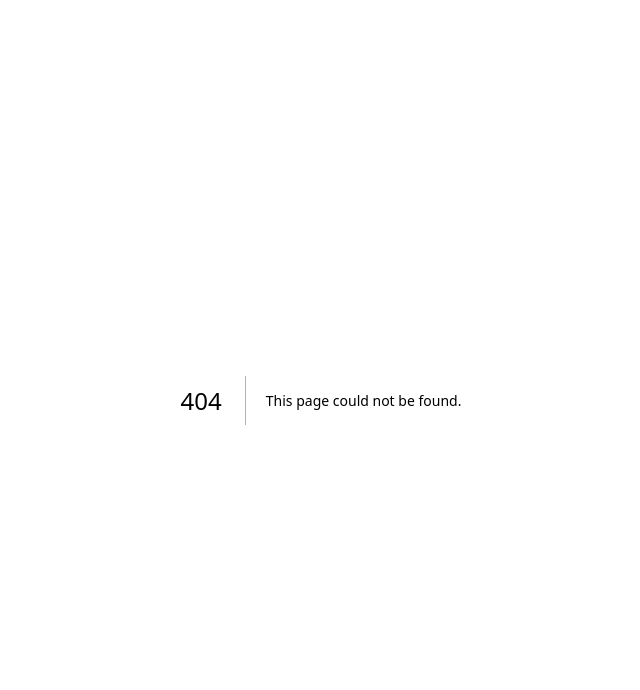
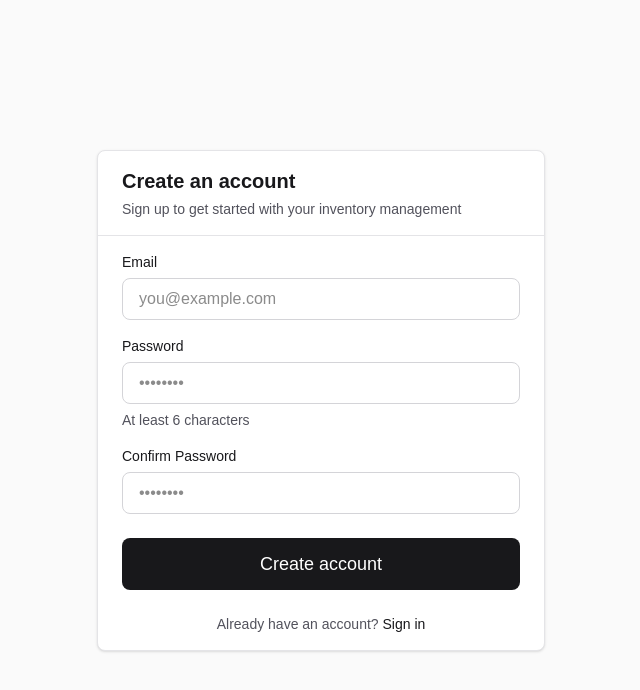
Before and after one commit to medkan01/inventory-management, a Next.js app in the folder client-web-app/: page /signup in a window 1280 px wide. Before the commit this address had no page. Shown: the top 690 px of the page, without its empty margins (319-959 px from the left). Built offline with nearby package versions, Linux system fonts and the light colour scheme.

Commit message:
feat(auth): create login and signup pages with minimal design

```diff
--- /dev/null
+++ b/client-web-app/app/(auth)/layout.tsx
@@ -0,0 +1,13 @@
+export default function AuthLayout({
+  children,
+}: {
+  children: React.ReactNode
+}) {
+  return (
+    <div className="min-h-screen flex items-center justify-center bg-zinc-50 dark:bg-zinc-950 p-4">
+      <div className="w-full max-w-md">
+        {children}
+      </div>
+    </div>
+  )
+}
--- /dev/null
+++ b/client-web-app/app/(auth)/login/page.tsx
@@ -0,0 +1,114 @@
+'use client'
+
+import { useState } from 'react'
+import { useRouter } from 'next/navigation'
+import Link from 'next/link'
+import { createClient } from '@/lib/supabase/client'
+import {
+  Card,
+  CardContent,
+  CardDescription,
+  CardHeader,
+  CardTitle
+} from '@/app/components/ui/Card'
+import { Form, FormField, FormError } from '@/app/components/ui/Form'
+import Input from '@/app/components/ui/Input'
+import Button from '@/app/components/ui/Button'
+
+export default function LoginPage() {
+  const router = useRouter()
+  const [email, setEmail] = useState('')
+  const [password, setPassword] = useState('')
+  const [error, setError] = useState<string | null>(null)
+  const [isLoading, setIsLoading] = useState(false)
+
+  const handleLogin = async (e: React.FormEvent) => {
+    e.preventDefault()
+    setError(null)
+    setIsLoading(true)
+
+    try {
+      const supabase = createClient()
+      const { data, error } = await supabase.auth.signInWithPassword({
+        email,
+        password,
+      })
+
+      if (error) {
+        setError(error.message)
+        return
+      }
+
+      if (data.user) {
+        router.push('/')
+        router.refresh()
+      }
+    } catch (err) {
+      setError('An unexpected error occurred')
+    } finally {
+      setIsLoading(false)
+    }
+  }
+
+  return (
+    <Card>
+      <CardHeader>
+        <CardTitle>Welcome back</CardTitle>
+        <CardDescription>Sign in to your account to continue</CardDescription>
+      </CardHeader>
+      <CardContent>
+        <Form onSubmit={handleLogin}>
+          <FormField>
+            <Input
+              label="Email"
+              type="email"
+              placeholder="you@example.com"
+              value={email}
+              onChange={(e) => setEmail(e.target.value)}
+              required
+              disabled={isLoading}
+              autoComplete="email"
+            />
+          </FormField>
+
+          <FormField>
+            <Input
+              label="Password"
+              type="password"
+              placeholder="••••••••"
+              value={password}
+              onChange={(e) => setPassword(e.target.value)}
+              required
+              disabled={isLoading}
+              autoComplete="current-password"
+            />
+          </FormField>
+
+          <FormError>{error}</FormError>
+
+          <Button
+            type="submit"
+            variant="primary"
+            size="lg"
+            className="w-full mt-2"
+            isLoading={isLoading}
+          >
+            Sign in
+          </Button>
+        </Form>
+
+        <div className="mt-6 text-center">
+          <p className="text-sm text-zinc-600 dark:text-zinc-400">
+            Don't have an account?{' '}
+            <Link
+              href="/signup"
+              className="font-medium text-zinc-900 dark:text-zinc-50 hover:underline"
+            >
+              Sign up
+            </Link>
+          </p>
+        </div>
+      </CardContent>
+    </Card>
+  )
+}
--- /dev/null
+++ b/client-web-app/app/(auth)/signup/page.tsx
@@ -0,0 +1,155 @@
+'use client'
+
+import { useState } from 'react'
+import { useRouter } from 'next/navigation'
+import Link from 'next/link'
+import { createClient } from '@/lib/supabase/client'
+import {
+  Card,
+  CardContent,
+  CardDescription,
+  CardHeader,
+  CardTitle
+} from '@/app/components/ui/Card'
+import { Form, FormField, FormError, FormSuccess } from '@/app/components/ui/Form'
+import Input from '@/app/components/ui/Input'
+import Button from '@/app/components/ui/Button'
+
+export default function SignupPage() {
+  const router = useRouter()
+  const [email, setEmail] = useState('')
+  const [password, setPassword] = useState('')
+  const [confirmPassword, setConfirmPassword] = useState('')
+  const [error, setError] = useState<string | null>(null)
+  const [success, setSuccess] = useState<string | null>(null)
+  const [isLoading, setIsLoading] = useState(false)
+
+  const handleSignup = async (e: React.FormEvent) => {
+    e.preventDefault()
+    setError(null)
+    setSuccess(null)
+    setIsLoading(true)
+
+    // Validation
+    if (password !== confirmPassword) {
+      setError('Passwords do not match')
+      setIsLoading(false)
+      return
+    }
+
+    if (password.length < 6) {
+      setError('Password must be at least 6 characters')
+      setIsLoading(false)
+      return
+    }
+
+    try {
+      const supabase = createClient()
+      const { data, error } = await supabase.auth.signUp({
+        email,
+        password,
+        options: {
+          emailRedirectTo: `${window.location.origin}/auth/callback`,
+        },
+      })
+
+      if (error) {
+        setError(error.message)
+        return
+      }
+
+      if (data.user) {
+        // Check if email confirmation is required
+        if (data.user.identities && data.user.identities.length === 0) {
+          setError('An account with this email already exists')
+        } else {
+          setSuccess('Account created! Please check your email to confirm your account.')
+          setEmail('')
+          setPassword('')
+          setConfirmPassword('')
+        }
+      }
+    } catch (err) {
+      setError('An unexpected error occurred')
+    } finally {
+      setIsLoading(false)
+    }
+  }
+
+  return (
+    <Card>
+      <CardHeader>
+        <CardTitle>Create an account</CardTitle>
+        <CardDescription>Sign up to get started with your inventory management</CardDescription>
+      </CardHeader>
+      <CardContent>
+        <Form onSubmit={handleSignup}>
+          <FormField>
+            <Input
+              label="Email"
+              type="email"
+              placeholder="you@example.com"
+              value={email}
+              onChange={(e) => setEmail(e.target.value)}
+              required
+              disabled={isLoading}
+              autoComplete="email"
+            />
+          </FormField>
+
+          <FormField>
+            <Input
+              label="Password"
+              type="password"
+              placeholder="••••••••"
+              value={password}
+              onChange={(e) => setPassword(e.target.value)}
+              required
+              disabled={isLoading}
+              autoComplete="new-password"
+              helperText="At least 6 characters"
+            />
+          </FormField>
+
+          <FormField>
+            <Input
+              label="Confirm Password"
+              type="password"
+              placeholder="••••••••"
+              value={confirmPassword}
+              onChange={(e) => setConfirmPassword(e.target.value)}
+              required
+              disabled={isLoading}
+              autoComplete="new-password"
+            />
+          </FormField>
+
+          <FormError>{error}</FormError>
+          <FormSuccess>{success}</FormSuccess>
+
+          <Button
+            type="submit"
+            variant="primary"
+            size="lg"
+            className="w-full mt-2"
+            isLoading={isLoading}
+          >
+            Create account
+          </Button>
+        </Form>
+
+        <div className="mt-6 text-center">
+          <p className="text-sm text-zinc-600 dark:text-zinc-400">
+            Already have an account?{' '}
+            <Link
+              href="/login"
+              className="font-medium text-zinc-900 dark:text-zinc-50 hover:underline"
+            >
+              Sign in
+            </Link>
+          </p>
+        </div>
+      </CardContent>
+    </Card>
+  )
+}
--- /dev/null
+++ b/client-web-app/app/auth/callback/route.ts
@@ -0,0 +1,29 @@
+import { NextResponse } from 'next/server'
+import { createClient } from '@/lib/supabase/server'
+
+export async function GET(request: Request) {
+  const { searchParams, origin } = new URL(request.url)
+  const code = searchParams.get('code')
+  const next = searchParams.get('next') ?? '/'
+
+  if (code) {
+    const supabase = await createClient()
+    const { error } = await supabase.auth.exchangeCodeForSession(code)
+
+    if (!error) {
+      const forwardedHost = request.headers.get('x-forwarded-host')
+      const isLocalEnv = process.env.NODE_ENV === 'development'
+
+      if (isLocalEnv) {
+        return NextResponse.redirect(`${origin}${next}`)
+      } else if (forwardedHost) {
+        return NextResponse.redirect(`https://${forwardedHost}${next}`)
+      } else {
+        return NextResponse.redirect(`${origin}${next}`)
+      }
+    }
+  }
+
+  // Return the user to an error page with some instructions
+  return NextResponse.redirect(`${origin}/auth/auth-code-error`)
+}
```
